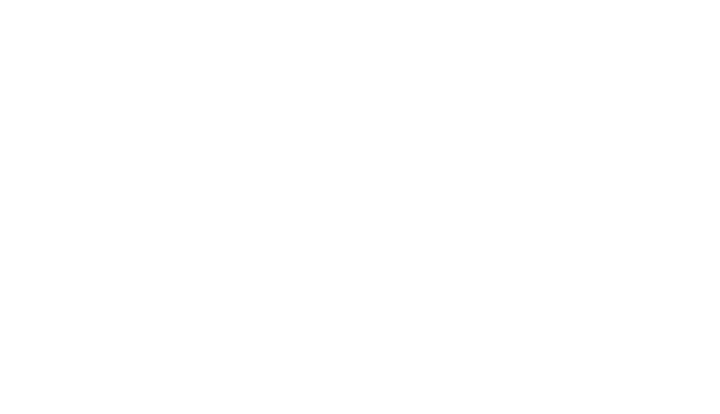
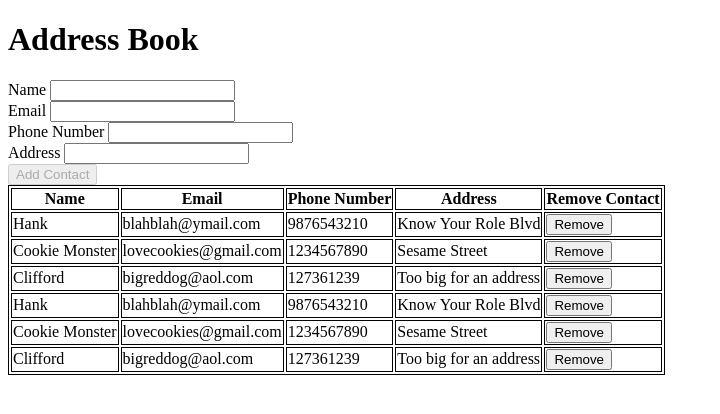
Before and after one commit to brandontate/address-book, a plain HTML site: page index.html in a window 1280 px wide. Shown: the whole page, without its empty margins (0-720 px from the left). Drawn offline with nearby package versions, Linux system fonts and the light colour scheme.

Commit message:
Added remove and submit buttons

```diff
--- /dev/null
+++ b/css/main.css
@@ -0,0 +1,3 @@
+table, th, td {
+  border: 1px solid black;
+}
--- a/index.html
+++ b/index.html
@@ -1,7 +1,56 @@
 <!DOCTYPE html>
-<html>
-<head>
-</head>
-<body>
-</body>
+<html ng-app="AddressApp">
+    <head>
+        <title>Address Book</title>
+        <link rel="stylesheet" type="text/css" href="css/main.css">
+    </head>
+    <body>
+        <h1>Address Book</h1>
+        <div class="container" ng-controller="AddressBookController as address">
+            <form name="ContactForm" ng-submit="ContactForm.$valid && address.addContact()">
+                <div>
+                    <label>Name</label>
+                    <input type="text" ng-model="address.newContact.name" required>
+                </div>
+                <div>
+                    <label>Email</label>
+                    <input type="text" ng-model="address.newContact.email" required>
+                </div>
+                <div>
+                    <label>Phone Number</label>
+                    <input type="text" ng-model="address.newContact.phone" required>
+                </div>
+                <div>
+                    <label>Address</label>
+                    <input type="text" ng-model="address.newContact.address" required>
+                </div>
+                <input type="submit" value="Add Contact" ng-disabled="ContactForm.$invalid">
+            </form>
+
+            <div>
+                <table>
+                    <thead>
+                        <tr>
+                            <th>Name</th>
+                            <th>Email</th>
+                            <th>Phone Number</th>
+                            <th>Address</th>
+                            <th>Remove Contact</th>
+                        </tr>
+                    </thead>
+                    <tbody>
+                        <tr ng-repeat="contact in address.contacts">
+                            <td>{{contact.name}}</td>
+                            <td>{{contact.email}}</td>
+                            <td>{{contact.phone}}</td>
+                            <td>{{contact.address}}</td>
+                            <td><button ng-click="address.removeContact(contact)">Remove</button></td>
+                        </tr>
+                    </tbody>
+                </table>
+            </div>
+        </div>
+    </body>
+    <script src="bower_components/angular/angular.min.js"></script>
+    <script src="js/main.js"></script>
 </html>
--- a/js/main.js
+++ b/js/main.js
@@ -0,0 +1,59 @@
+;(function() {
+    "use strict";
+
+    var app = angular.module("AddressApp",[]);
+    app.controller("AddressBookController", function() {
+        var vm = this;
+
+        vm.contacts = [
+          {
+              name: "Hank",
+              email: "blahblah@ymail.com",
+              phone: 9876543210,
+              address: "Know Your Role Blvd "
+          },
+          {
+              name: "Cookie Monster",
+              email: "lovecookies@gmail.com",
+              phone: 1234567890,
+              address: "Sesame Street"
+          },
+          {
+              name: "Clifford",
+              email: "bigreddog@aol.com",
+              phone: 127361239,
+              address: "Too big for an address"
+          },
+          {
+              name: "Hank",
+              email: "blahblah@ymail.com",
+              phone: 9876543210,
+              address: "Know Your Role Blvd "
+          },
+          {
+              name: "Cookie Monster",
+              email: "lovecookies@gmail.com",
+              phone: 1234567890,
+              address: "Sesame Street"
+          },
+          {
+              name: "Clifford",
+              email: "bigreddog@aol.com",
+              phone: 127361239,
+              address: "Too big for an address"
+          }
+
+        ];
+
+        vm.addContact = function() {
+            vm.contacts.push(vm.newContact);
+            vm.newContact = null;
+        };
+
+        vm.removeContact = function(contact) {
+            var index = vm.contacts.indexOf(contact);
+            vm.contacts.splice(index,1);
+        };
+
+    });
+})();
```
